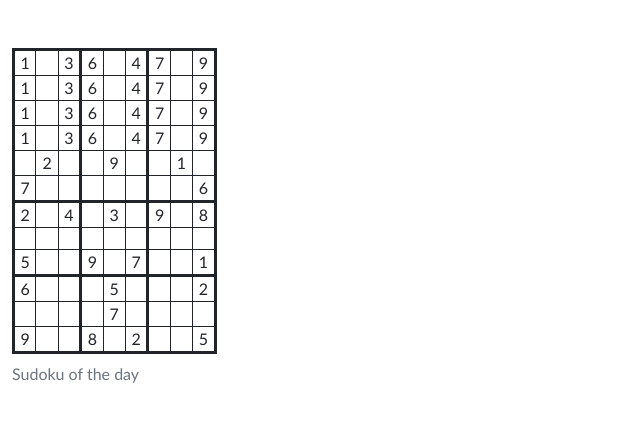
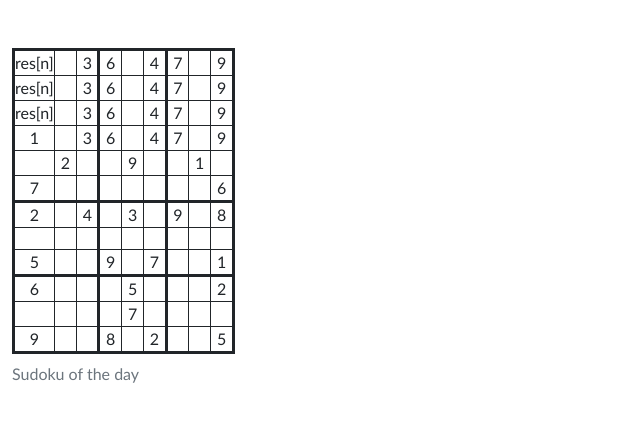
Before and after one commit to ssouza-br/sudoku-game, a Flask app: template final_project/templates/game.html in a window 1280 px wide. Shown: the part 76-498 px from the top of the page, without its empty margins (0-640 px from the left). Run offline with Flask 2, Linux system fonts and the light colour scheme; the template is opened without the code that fills it, so the values that code supplies are empty; some libraries are stand-ins or nearby versions.

Commit message:
Thu, Jul 21, 2022, 11:45 PM +00:00

```diff
--- a/final_project/templates/game.html
+++ b/final_project/templates/game.html
@@ -17,7 +17,7 @@
       <colgroup><col><col><col></colgroup>
       <tbody>
         {% for n in range(3) %}
-            <tr> <td>1 <td>  <td>3 <td>6 <td>  <td>4 <td>7 <td>  <td>9
+            <tr> <td>res[n] <td>  <td>3 <td>6 <td>  <td>4 <td>7 <td>  <td>9
         {% endfor %}
        <tr> <td>1 <td>  <td>3 <td>6 <td>  <td>4 <td>7 <td>  <td>9
        <tr> <td>  <td>2 <td>  <td>  <td>9 <td>  <td>  <td>1 <td>
```
